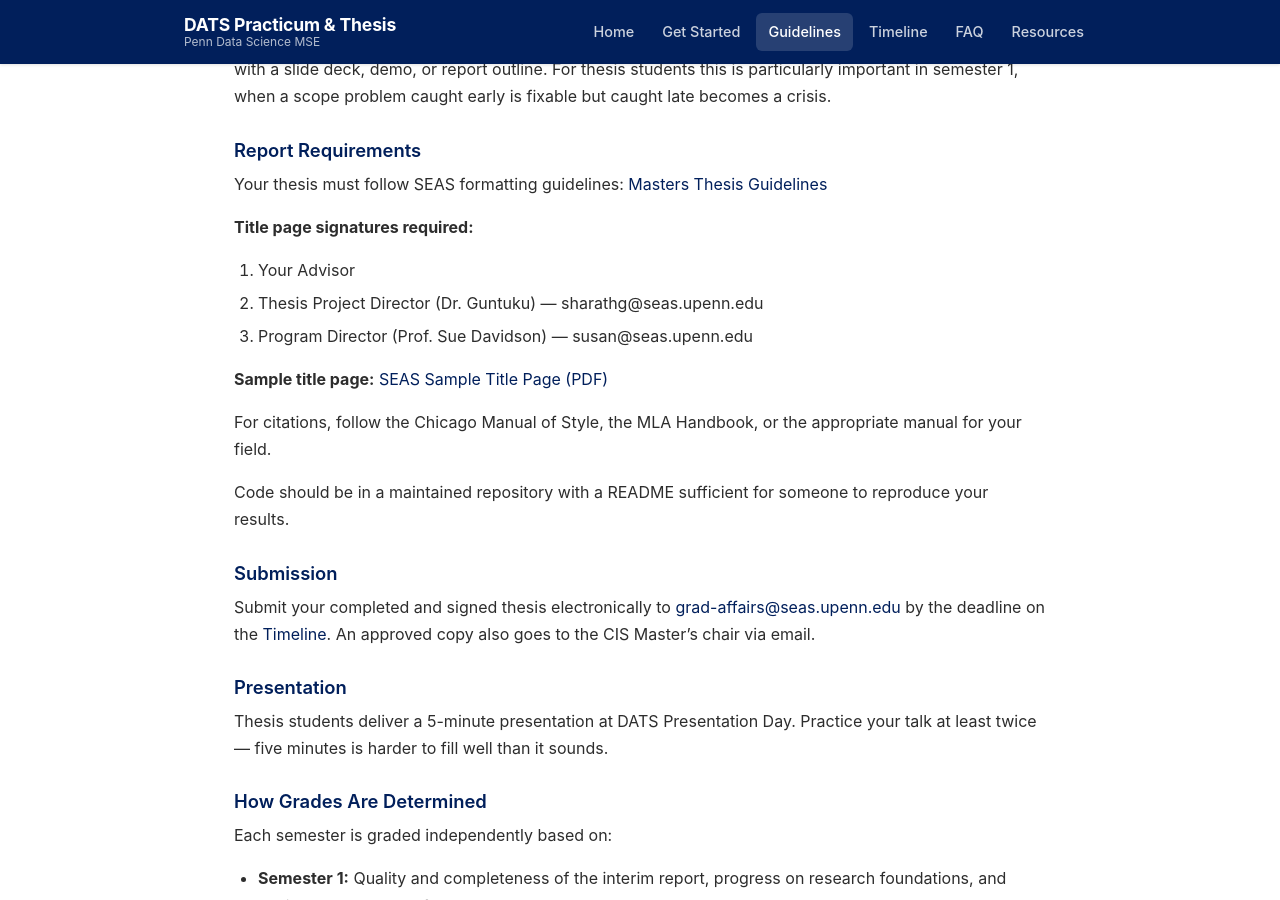
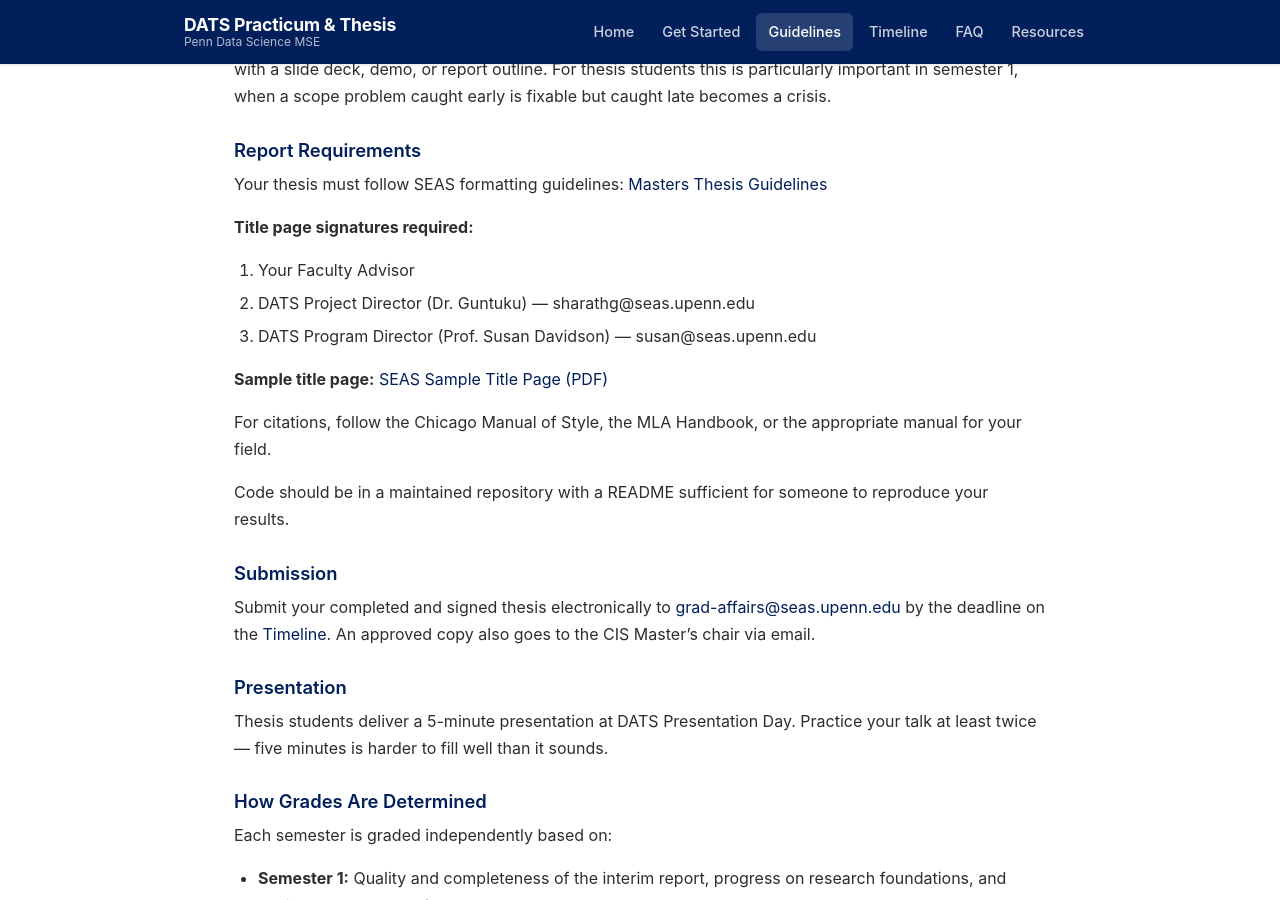
Before and after one commit to chandrasg/dats-projects, a Jekyll site: the page built from pages/guidelines.md, in a window 1280 px wide and 900 px high, scrolled down 3007 px. Built offline with Jekyll 4.4.1, drawn with Linux system fonts in a browser that asks for light colours; some of the changed text lies outside the part shown.

Commit message:
Correct thesis signature titles across the site
- contacts.yml: "Faculty Project Director" → "DATS Project Director",
  add program_director entry for Susan Davidson
- guidelines.md: fix title page signature labels and name
- faq.md: fix signature reference in report format answer
- preview.html: update role labels

Co-Authored-By: Claude Opus 4.6 <noreply@anthropic.com>

```diff
--- a/pages/guidelines.md
+++ b/pages/guidelines.md
@@ -97,9 +97,9 @@ Same as Practicum: meet with your faculty advisor and the Project Director aroun
 Your thesis must follow SEAS formatting guidelines: [Masters Thesis Guidelines](https://grad.seas.upenn.edu/student-handbook/masters-thesis/)
 
 **Title page signatures required:**
-1. Your Advisor
-2. Thesis Project Director (Dr. Guntuku) — sharathg@seas.upenn.edu
-3. Program Director (Prof. Sue Davidson) — susan@seas.upenn.edu
+1. Your Faculty Advisor
+2. DATS Project Director (Dr. Guntuku) — sharathg@seas.upenn.edu
+3. DATS Program Director (Prof. Susan Davidson) — susan@seas.upenn.edu
 
 **Sample title page:** [SEAS Sample Title Page (PDF)](https://grad.seas.upenn.edu/wp-content/uploads/2018/09/MS-sample-thesis-title-picture.pdf)
 
--- a/preview.html
+++ b/preview.html
@@ -470,7 +470,7 @@
       <div class="contact-grid">
         <div class="contact-card">
           <h4>Sharath Chandra Guntuku</h4>
-          <div class="role">Faculty Project Director</div>
+          <div class="role">DATS Project Director</div>
           <a href="mailto:sharathg@seas.upenn.edu">sharathg@seas.upenn.edu</a><br>
           <a href="https://sharathg.cis.upenn.edu/">https://sharathg.cis.upenn.edu/</a>
         </div>
@@ -490,7 +490,7 @@
           <h4>Contact</h4>
           <p>
             <strong>Sharath Chandra Guntuku</strong><br>
-            Faculty Project Director<br>
+            DATS Project Director<br>
             <a href="mailto:sharathg@seas.upenn.edu">sharathg@seas.upenn.edu</a>
           </p>
           <p>
```
Also changed, not shown: _data/contacts.yml (+6 -1 lines), pages/faq.md (+1 -1 lines).
